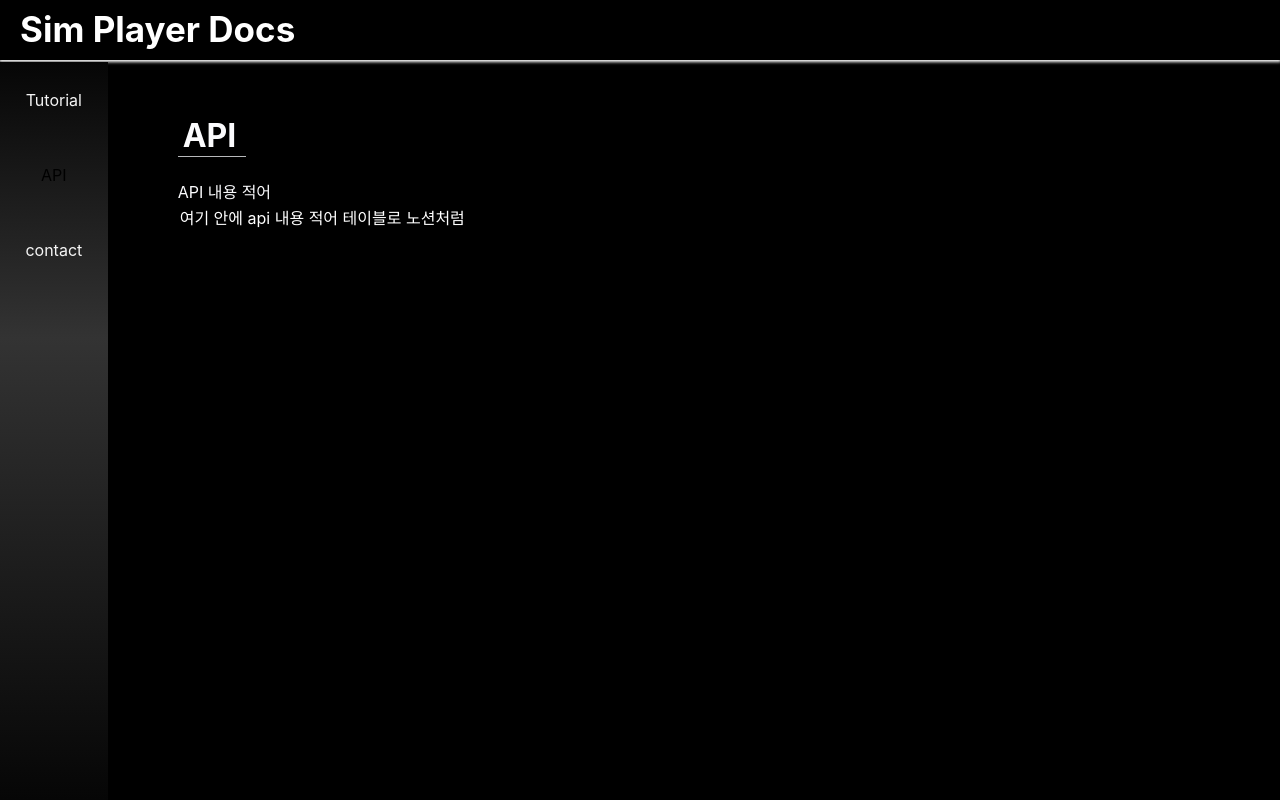
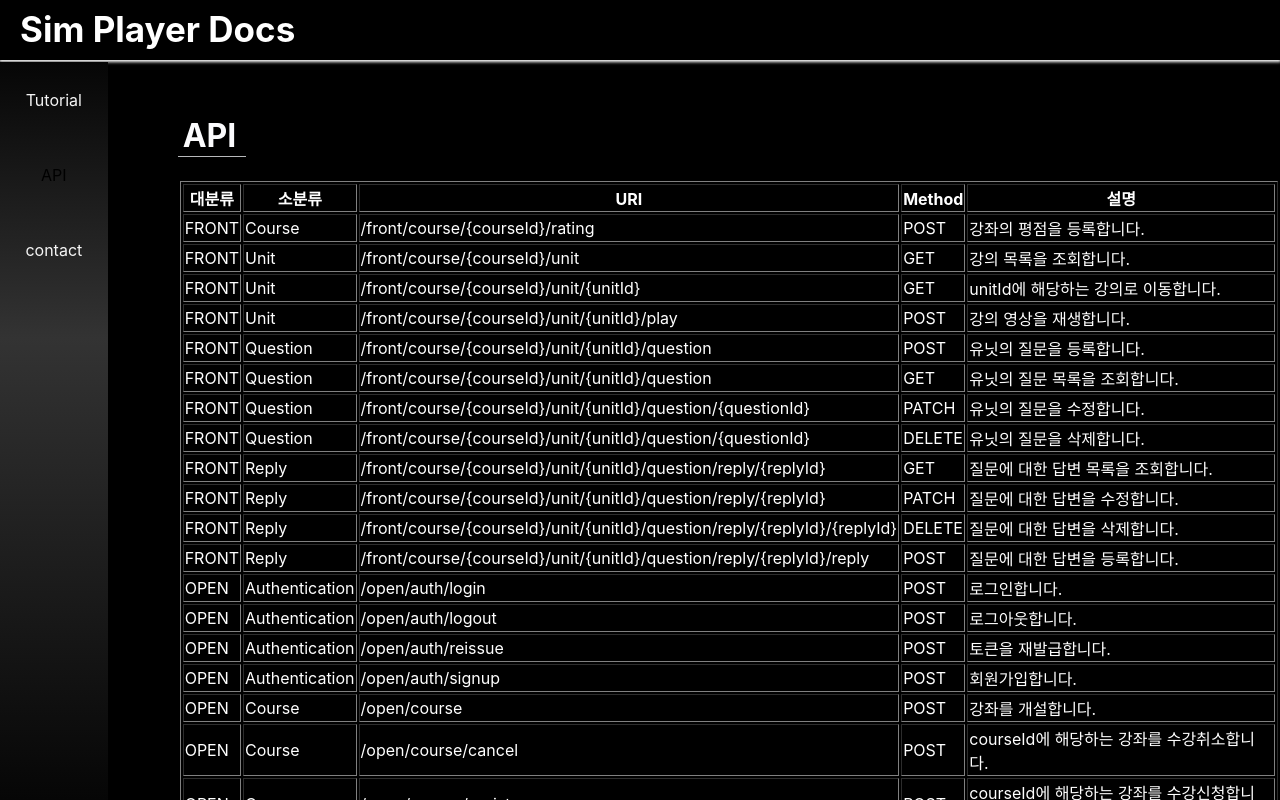
Before and after one commit to Jaeheon-Sim/simplayer_apidocs, a React (Create React App) app: page / in a window 1280 px wide. Both pictures are taken after a click on the element "API". Shown: the top 800 px of the page. Built offline with nearby package versions, Linux system fonts and the light colour scheme.

Commit message:
API 내용 추가

```diff
--- a/src/components/Sample.jsx
+++ b/src/components/Sample.jsx
@@ -25,8 +25,257 @@ export default function API() {
       <TitleTab>
         <Title>API</Title>
       </TitleTab>
-      <ContentBox>API 내용 적어</ContentBox>
-      <Table>여기 안에 api 내용 적어 테이블로 노션처럼</Table>
+      <ContentBox></ContentBox>
+      <Table>
+        {" "}
+        <table border="1">
+          <th>대분류</th>
+          <th>소분류</th>
+          <th>URI</th>
+          <th>Method</th>
+          <th>설명</th>
+          <tr>
+            <td>FRONT</td>
+            <td>Course</td>
+            <td>/front/course/{"{courseId}"}/rating</td>
+            <td>POST</td>
+            <td>강좌의 평점을 등록합니다.</td>
+          </tr>
+          <tr>
+            <td>FRONT</td>
+            <td>Unit</td>
+            <td>/front/course/{"{courseId}"}/unit</td>
+            <td>GET</td>
+            <td>강의 목록을 조회합니다.</td>
+          </tr>
+          <tr>
+            <td>FRONT</td>
+            <td>Unit</td>
+            <td>
+              /front/course/{"{courseId}"}/unit/{"{unitId}"}
+            </td>
+            <td>GET</td>
+            <td>unitId에 해당하는 강의로 이동합니다.</td>
+          </tr>
+          <tr>
+            <td>FRONT</td>
+            <td>Unit</td>
+            <td>
+              /front/course/{"{courseId}"}/unit/{"{unitId}"}/play
+            </td>
+            <td>POST</td>
+            <td>강의 영상을 재생합니다.</td>
+          </tr>
+          <tr>
+            <td>FRONT</td>
+            <td>Question</td>
+            <td>
+              /front/course/{"{courseId}"}/unit/{"{unitId}"}/question
+            </td>
+            <td>POST</td>
+            <td>유닛의 질문을 등록합니다.</td>
+          </tr>
+          <tr>
+            <td>FRONT</td>
+            <td>Question</td>
+            <td>
+              /front/course/{"{courseId}"}/unit/{"{unitId}"}/question
+            </td>
+            <td>GET</td>
+            <td>유닛의 질문 목록을 조회합니다.</td>
+          </tr>
+          <tr>
+            <td>FRONT</td>
+            <td>Question</td>
+            <td>
+              /front/course/{"{courseId}"}/unit/{"{unitId}"}/question/
+              {"{questionId}"}
+            </td>
+            <td>PATCH</td>
+            <td>유닛의 질문을 수정합니다.</td>
+          </tr>
+          <tr>
+            <td>FRONT</td>
+            <td>Question</td>
+            <td>
+              /front/course/{"{courseId}"}/unit/{"{unitId}"}/question/
+              {"{questionId}"}
+            </td>
+            <td>DELETE</td>
+            <td>유닛의 질문을 삭제합니다.</td>
+          </tr>
+          <tr>
+            <td>FRONT</td>
+            <td>Reply</td>
+            <td>
+              /front/course/{"{courseId}"}/unit/{"{unitId}"}/question/reply/
+              {"{replyId}"}
+            </td>
+            <td>GET</td>
+            <td>질문에 대한 답변 목록을 조회합니다.</td>
+          </tr>
+          <tr>
+            <td>FRONT</td>
+            <td>Reply</td>
+            <td>
+              /front/course/{"{courseId}"}/unit/{"{unitId}"}/question/reply/
+              {"{replyId}"}
+            </td>
+            <td>PATCH</td>
+            <td>질문에 대한 답변을 수정합니다.</td>
+          </tr>
+          <tr>
+            <td>FRONT</td>
+            <td>Reply</td>
+            <td>
+              /front/course/{"{courseId}"}/unit/{"{unitId}"}/question/reply/
+              {"{replyId}"}/{"{replyId}"}
+            </td>
+            <td>DELETE</td>
+            <td>질문에 대한 답변을 삭제합니다.</td>
+          </tr>
+          <tr>
+            <td>FRONT</td>
+            <td>Reply</td>
+            <td>
+              /front/course/{"{courseId}"}/unit/{"{unitId}"}/question/reply/
+              {"{replyId}"}/reply
+            </td>
+            <td>POST</td>
+            <td>질문에 대한 답변을 등록합니다.</td>
+          </tr>
+          <tr>
+            <td>OPEN</td>
+            <td>Authentication</td>
+            <td>/open/auth/login</td>
+            <td>POST</td>
+            <td>로그인합니다.</td>
+          </tr>
+          <tr>
+            <td>OPEN</td>
+            <td>Authentication</td>
+            <td>/open/auth/logout</td>
+            <td>POST</td>
+            <td>로그아웃합니다.</td>
+          </tr>
+          <tr>
+            <td>OPEN</td>
+            <td>Authentication</td>
+            <td>/open/auth/reissue</td>
+            <td>POST</td>
+            <td>토큰을 재발급합니다.</td>
+          </tr>
+          <tr>
+            <td>OPEN</td>
+            <td>Authentication</td>
+            <td>/open/auth/signup</td>
+            <td>POST</td>
+            <td>회원가입합니다.</td>
+          </tr>
+          <tr>
+            <td>OPEN</td>
+            <td>Course</td>
+            <td>/open/course</td>
+            <td>POST</td>
+            <td>강좌를 개설합니다.</td>
+          </tr>
+          <tr>
+            <td>OPEN</td>
+            <td>Course</td>
+            <td>/open/course/cancel</td>
+            <td>POST</td>
+            <td>courseId에 해당하는 강좌를 수강취소합니다.</td>
+          </tr>
+          <tr>
+            <td>OPEN</td>
+            <td>Course</td>
+            <td>/open/course/register</td>
+            <td>POST</td>
+            <td>courseId에 해당하는 강좌를 수강신청합니다.</td>
+          </tr>
+          <tr>
+            <td>OPEN</td>
+            <td>Course</td>
+            <td>/open/course/{"{courseId}"}</td>
+            <td>GET</td>
+            <td>courseId에 해당하는 강좌 정보를 조회합니다.</td>
+          </tr>
+          <tr>
+            <td>OPEN</td>
+            <td>Course</td>
+            <td>/open/course/{"{courseId}"}</td>
+            <td>PATCH</td>
+            <td>courseId에 해당하는 강좌 정보를 수정합니다.</td>
+          </tr>
+          <tr>
+            <td>OPEN</td>
+            <td>Course</td>
+            <td>/open/course/{"{courseId}"}</td>
+            <td>DELETE</td>
+            <td>courseId에 해당하는 강좌를 삭제합니다.</td>
+          </tr>
+          <tr>
+            <td>OPEN</td>
+            <td>Course</td>
+            <td>/open/course/{"{courseId}"}/advance</td>
+            <td>GET</td>
+            <td>courseId에 해당하는 강좌의 나의 진척도를 조회합니다.</td>
+          </tr>
+          <tr>
+            <td>OPEN</td>
+            <td>Course</td>
+            <td>/open/course/{"{courseId}"}/rating</td>
+            <td>GET</td>
+            <td>courseId에 해당하는 강좌의 평점을 조회합니다.</td>
+          </tr>
+          <tr>
+            <td>OPEN</td>
+            <td>Player</td>
+            <td>/open/player/off</td>
+            <td>POST</td>
+            <td>player를 종료합니다.</td>
+          </tr>
+          <tr>
+            <td>OPEN</td>
+            <td>Player</td>
+            <td>/open/player/on</td>
+            <td>POST</td>
+            <td>player를 재생합니다.</td>
+          </tr>
+          <tr>
+            <td>OPEN</td>
+            <td>Unit</td>
+            <td>/open/course/{"{courseId}"}/unit</td>
+            <td>POST</td>
+            <td>강의를 등록합니다.</td>
+          </tr>
+          <tr>
+            <td>OPEN</td>
+            <td>Unit</td>
+            <td>/open/course/{"{courseId}"}/unit</td>
+            <td>Get</td>
+            <td>unitId에 해당하는 강의 정보를 조회합니다.</td>
+          </tr>
+          <tr>
+            <td>OPEN</td>
+            <td>Unit</td>
+            <td>
+              /open/course/{"{courseId}"}/unit/{"{unitId}"}
+            </td>
+            <td>PATCH</td>
+            <td>unitId에 해당하는 강의를 수정합니다.</td>
+          </tr>
+          <tr>
+            <td>OPEN</td>
+            <td>Unit</td>
+            <td>
+              /open/course/{"{courseId}"}/unit/{"{unitId}"}
+            </td>
+            <td>DELETE</td>
+            <td>unitId에 해당하는 강의를 삭제합니다.</td>
+          </tr>
+        </table>
+      </Table>
     </Wrapper>
   );
 }
--- a/src/components/Tutorial.jsx
+++ b/src/components/Tutorial.jsx
@@ -21,17 +21,23 @@ export default function Tutorial() {
       <TitleTab>
         <Title>Tutorial</Title>
       </TitleTab>
-      <ContentBox>우리 플레이어 소개</ContentBox>
-      <div>그냥 내용 적을거</div>
+      <ContentBox>
+        Sim Player는 사용자 편의성과 보안성이 강화된 웹 미디어 플레이어입니다.
+      </ContentBox>
+      <div>다양한 플랫폼에서 사용 가능하도록 API를 제공합니다.</div>
       <br />
       <br />
       <br />
-      <div> 만약 개조식으로 쓴다면 이렇게</div>
+      <div>Sim Player는 다음의 기능을 지원합니다.</div>
       <ul>
-        <li>머시기</li>
-        <li>머시기</li>
-        <li>머시기</li>
-        <li>머시기</li>
+        <li>배속 기능</li>
+        <li>전체 화면</li>
+        <li>강의 목차 이동</li>
+        <li>PIP 모드</li>
+        <li>자막 기능</li>
+        <li>시간대별 질문 등록 및 확인 기능</li>
+        <li>중복 접속 제어</li>
+        <li>강의 평점 기능</li>
       </ul>
     </Wrapper>
   );
```
